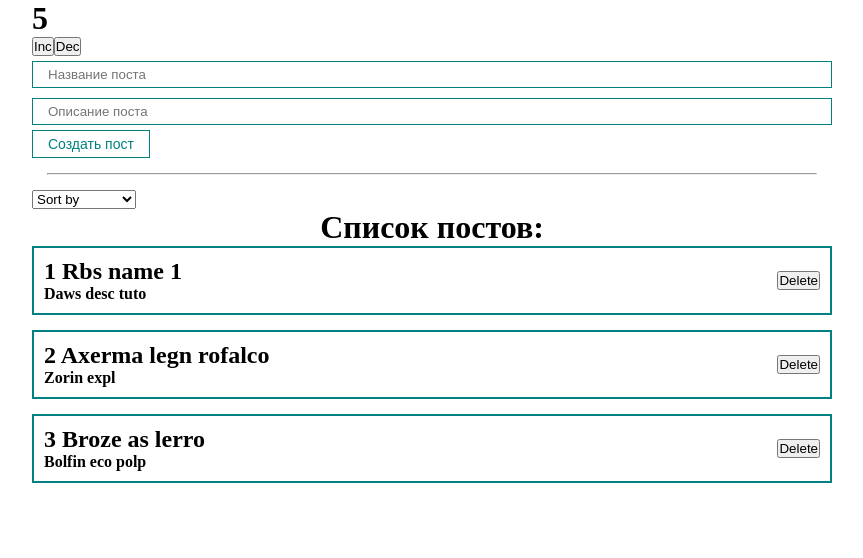
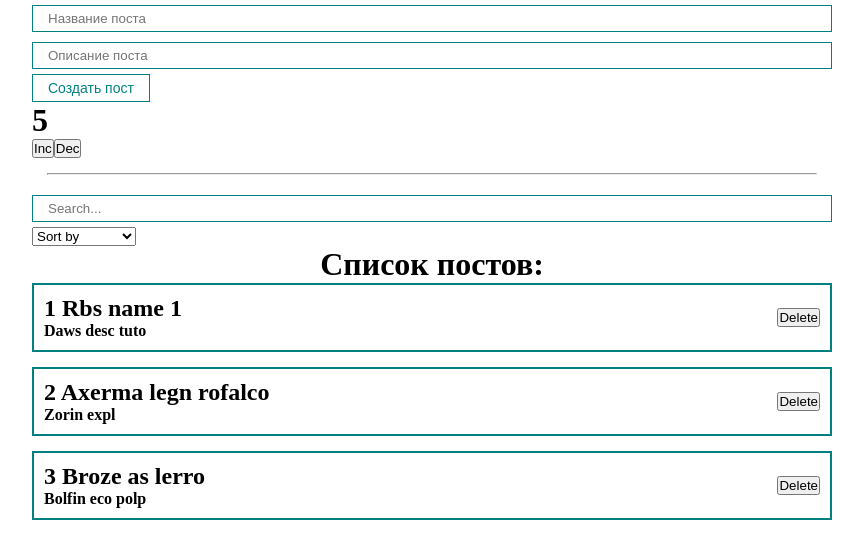
Before and after one commit to yitnekiV/React-edu-Ulbi, a React (Create React App) app: page / in a window 1280 px wide. Shown: the top 558 px of the page, without its empty margins (208-1071 px from the left). Built offline with nearby package versions, Linux system fonts and the light colour scheme; the HTML template or start-up script is replaced by a standard one.

Commit message:
Search feature

```diff
--- a/src/App.js
+++ b/src/App.js
@@ -1,8 +1,9 @@
-import React, { useState, useRef } from "react";
+import React, { useState, useRef, useMemo } from "react";
 import Counter from "./components/Counter";
 import PostList from "./components/PostList";
 import PostForm from './components/PostForm';
 import MySelect from "./components/UI/select/MySelect";
+import MyInput from "./components/UI/input/MyInput";
 
 import './styles/App.css';
 
@@ -27,27 +28,44 @@
   ]);
 
   const [selectedSort, setSelectedSort] = useState('');
+  const [searchQuery, setSearchQuery] = useState('');
+
+  const sortedPosts = useMemo(() => {
+    console.log('Get posts');
+    if(selectedSort) {
+      return [...posts].sort((a, b) => a[selectedSort].localeCompare(b[selectedSort]));
+    }
+    return posts;
+  }, [selectedSort, posts]);
+
+  const sortedAndSearchedPosts = useMemo(() => {
+    return sortedPosts.filter(post => post.title.toLocaleLowerCase().includes(searchQuery))
+  }, [ searchQuery, sortedPosts])
 
   const createPost = (newPost) => {
     setPosts([...posts, newPost]);
   }
 
   const removePost = (post) => {
-    console.log(post);
     setPosts(posts.filter(p => p.id !== post.id))
   }
 
   const sortPosts = (sort) => {
     setSelectedSort(sort);
-    setPosts([...posts].sort((a, b) => a[sort].localeCompare(b[sort])))
   }
 
   return (
     <div className="App">
+
+      <PostForm create={createPost}/>
       <Counter/>
-      <PostForm create={createPost}/>
       <hr style={{margin: '15px'}}/>
       <div>
+        <MyInput
+          placeholder="Search..."
+          value={searchQuery}
+          onChange={(e) => setSearchQuery(e.target.value)}
+        />
         <MySelect
           defaultValue="Sort by"
           value={selectedSort}
@@ -58,9 +76,10 @@
           ]}
         />
       </div>
-      {posts.length
+
+      {sortedAndSearchedPosts.length
         ?
-        <PostList remove={removePost} posts={posts} title={"Список постов:"}/>
+        <PostList remove={removePost} posts={sortedAndSearchedPosts} title={"Список постов:"}/>
         :
         <h1 style={{textAlign:'center'}}>
           Список постов пуст.
```
